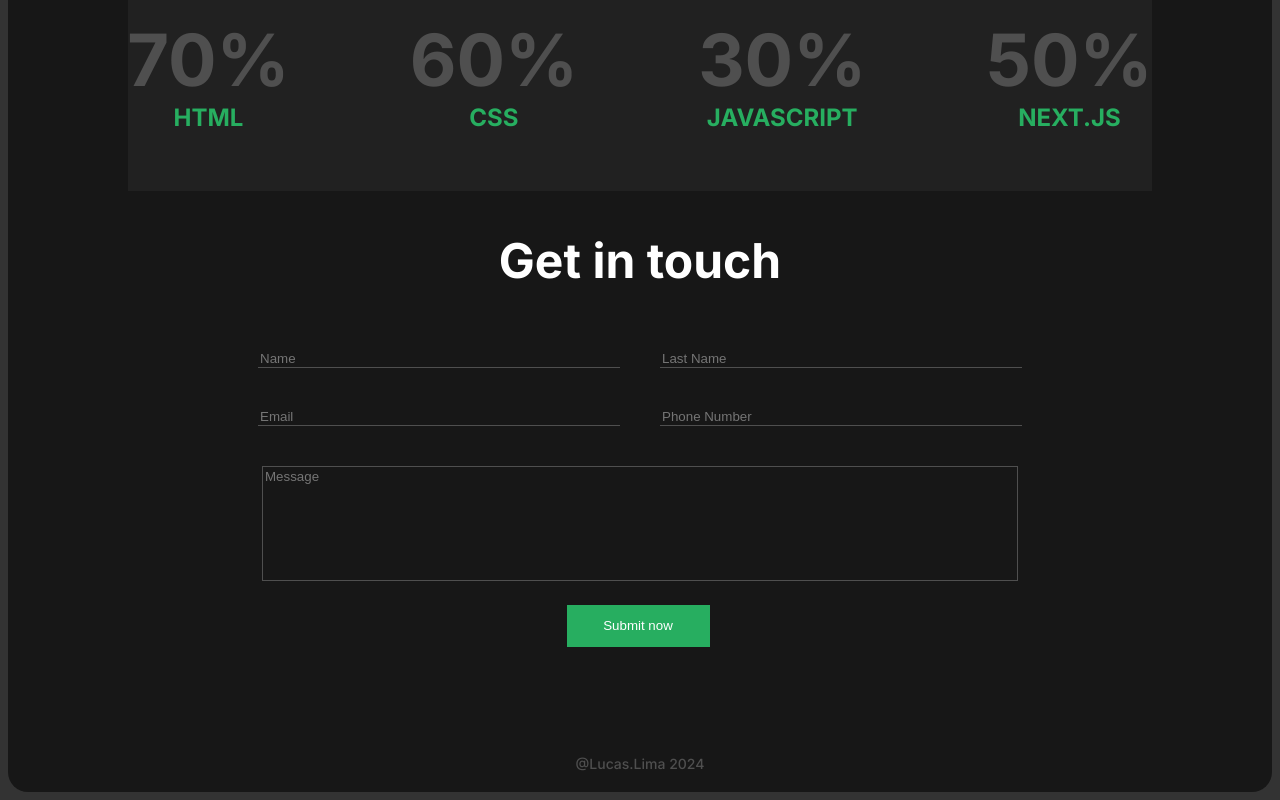
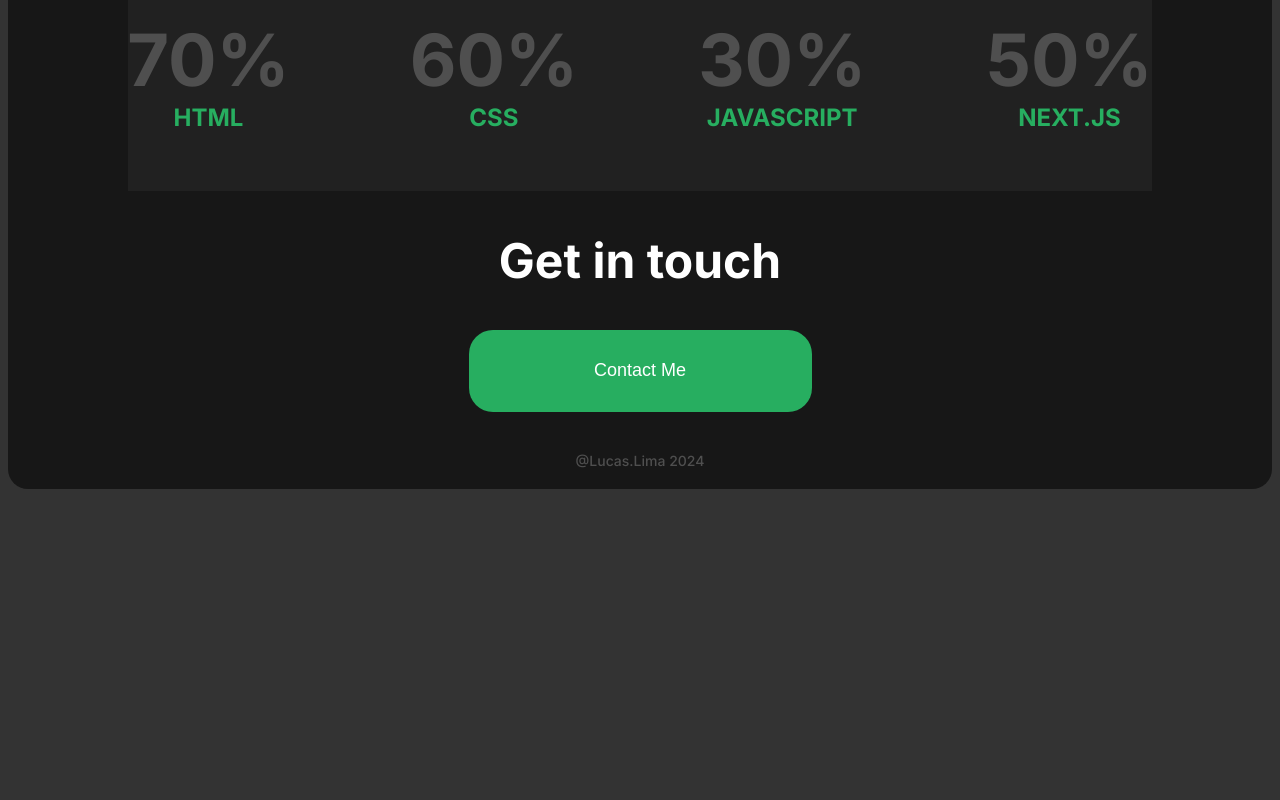
Before and after one commit to Lucas-Ribeiro-Lima/dustmist, a Next.js app: page / in a window 1280 px wide. Shown: the part 1954-2754 px from the top of the page. After the commit the page ends 2451 px from the top, so only its background shows below. Built offline with nearby package versions, Linux system fonts and the light colour scheme.

Commit message:
Modal Feature

```diff
--- a/components/contact/Contact.tsx
+++ b/components/contact/Contact.tsx
@@ -1,94 +1,14 @@
-'use client'
+import { Container, SecondaryTitle } from "@/styles/global-styles";
+import { ModalProvider } from "../modal/Modal";
+import { ContactForm } from "./ContactForm";
 
-import { Button, SecondaryTitle, Container, Form, Input, SpanError, TextArea } from '@/styles/global-styles'
-
-import { useForm } from 'react-hook-form'
-import { zodResolver } from '@hookform/resolvers/zod'
-import { z } from 'zod'
-
-import { FormEvent } from 'react'
-import axios from 'axios'
-
-type ContactFormData = z.infer<typeof ContactFormSchema>
-
-const ContactFormSchema = z.object(
-    {
-        name: z.string().min(4, 'Preencha seu nome'),
-        last_name: z.string().min(4, 'Preencha seu sobrenome'),
-        email: z.string().email('Formato de e-mail inválido'),
-        phone: z.string().min(1, 'Preencha seu número de contato'),
-        message: z.string().min(10, 'Escreva uma curta mensagem').max(512, 'Você ultrapassou o limite de 512 caracteres')
-    }
-)
-
-async function handleForm({ name, last_name, email, phone, message }: ContactFormData, event: FormEvent) {
-    event.preventDefault();
-
-    await axios
-        .post("/api/contact", { name, last_name, email, phone, message })
-        .then((res) => console.log({ res }))
-        .catch((error) => {
-            console.error(error.message)
-            throw new Error("Error on form submit");
-        })
-
-}
-
-export const Contact = () => {
-
-    const { register, handleSubmit, formState: { errors } } = useForm<ContactFormData>({ resolver: zodResolver(ContactFormSchema) });
-
-    return (
-        <Container id='Contact'>
+export function Contact () {
+    return(
+        <Container id="Contact">
             <SecondaryTitle>Get in touch</SecondaryTitle>
-            <Form onSubmit={handleSubmit(handleForm)} autoComplete='off'>
-
-                <Container $flexRowContainer>
-                    <Container>
-                        <label>
-                            <Input {...register('name')} type='text' placeholder='Name'></Input>
-                            {errors.name && <SpanError>{errors.name.message}</SpanError>}
-                        </label>
-                    </Container>
-
-                    <Container>
-                        <label>
-                            <Input {...register('last_name')} type='text' placeholder='Last Name'></Input>
-                            {errors.last_name && <SpanError>{errors.last_name.message}</SpanError>}
-                        </label>
-                    </Container>
-                </Container>
-
-                <Container $flexRowContainer>
-
-                    <Container>
-                        <label>
-                            <Input {...register('email')} type='text' placeholder='Email'></Input>
-                            {errors.email && <SpanError>{errors.email.message}</SpanError>}
-                        </label>
-                    </Container>
-
-                    <Container>
-                        <label>
-                            <Input {...register('phone')} type='text' placeholder='Phone Number'></Input>
-                            {errors.phone && <SpanError>{errors.phone.message}</SpanError>}
-                        </label>
-                    </Container>
-
-                </Container>
-
-                <Container>
-                    <label>
-                        <TextArea {...register('message')} placeholder='Message'></TextArea>
-                        {errors.message && <SpanError>{errors.message.message}</SpanError>}
-                    </label>
-                </Container>
-
-                <Button $primary type='submit'>Submit now</Button>
-
-            </Form>
+            <ModalProvider openButtonText="Contact Me">
+                <ContactForm></ContactForm>
+            </ModalProvider>
         </Container>
     )
 }
-
-export default Contact;
--- /dev/null
+++ b/components/contact/ContactForm.tsx
@@ -0,0 +1,103 @@
+'use client'
+
+import { Button, Container, Form, Input, SecondaryTitle, SpanError, TextArea } from '@/styles/global-styles'
+import { FormEvent, useContext } from 'react'
+import { useForm } from 'react-hook-form'
+import { zodResolver } from '@hookform/resolvers/zod'
+import { z } from 'zod'
+import { ModalContext } from '@/components/modal/Modal'
+import axios from 'axios'
+import { ToggleLeft } from 'lucide-react'
+
+const ContactFormSchema = z.object(
+    {
+        name: z.string().min(4, 'Preencha seu nome'),
+        last_name: z.string().min(4, 'Preencha seu sobrenome'),
+        email: z.string().email('Formato de e-mail inválido'),
+        phone: z.string().min(1, 'Preencha seu número de contato'),
+        message: z.string().min(10, 'Escreva uma curta mensagem').max(512, 'Você ultrapassou o limite de 512 caracteres')
+    }
+)
+
+type ContactFormData = z.infer<typeof ContactFormSchema>
+
+async function handleForm({ name, last_name, email, phone, message }: ContactFormData, event: FormEvent) {
+    event.preventDefault();
+
+    await axios
+        .post("/api/contact", { name, last_name, email, phone, message })
+        .then((res) => {
+            console.log({ res });
+        })
+        .catch((error) => {
+            console.error(error.message);
+            throw new Error("Error on form submit");
+        })
+
+}
+
+export function ContactForm() {
+
+    const { register, handleSubmit, formState: { errors } } = useForm<ContactFormData>({ resolver: zodResolver(ContactFormSchema) });
+
+    const { toggleModal } = useContext(ModalContext)
+
+    return (
+        <Container id='Contact'>
+            <SecondaryTitle>
+                Contact Me
+            </SecondaryTitle>
+            <Form
+                onSubmit={handleSubmit(handleForm)}
+                onReset={toggleModal}
+                autoComplete='off'>
+                <Container $flexRowContainer>
+                    <Container>
+                        <label>
+                            <Input {...register('name')} type='text' placeholder='Name'></Input>
+                            {errors.name && <SpanError>{errors.name.message}</SpanError>}
+                        </label>
+                    </Container>
+
+                    <Container>
+                        <label>
+                            <Input {...register('last_name')} type='text' placeholder='Last Name'></Input>
+                            {errors.last_name && <SpanError>{errors.last_name.message}</SpanError>}
+                        </label>
+                    </Container>
+                </Container>
+
+                <Container $flexRowContainer>
+
+                    <Container>
+                        <label>
+                            <Input {...register('email')} type='text' placeholder='Email'></Input>
+                            {errors.email && <SpanError>{errors.email.message}</SpanError>}
+                        </label>
+                    </Container>
+
+                    <Container>
+                        <label>
+                            <Input {...register('phone')} type='text' placeholder='Phone Number'></Input>
+                            {errors.phone && <SpanError>{errors.phone.message}</SpanError>}
+                        </label>
+                    </Container>
+
+                </Container>
+
+                <Container>
+                    <label>
+                        <TextArea {...register('message')} placeholder='Message'></TextArea>
+                        {errors.message && <SpanError>{errors.message.message}</SpanError>}
+                    </label>
+                </Container>
+
+                <Container $flexRowContainer>
+                    <Button $primary type='submit'>Submit now</Button>
+                    <Button $close type='reset'>Cancel</Button>
+                </Container>
+
+            </Form>
+        </Container>
+    )
+}
--- /dev/null
+++ b/components/modal/Modal.tsx
@@ -0,0 +1,37 @@
+'use client'
+
+import { ContainerModal, BigButton } from "@/styles/global-styles"
+import { ReactNode, createContext, useState } from "react"
+
+
+type ModalContextType = {
+    isOpen: boolean,
+    toggleModal: () => void,
+}
+
+type ModalProviderType = {
+    openButtonText: string,
+    children: ReactNode,
+}
+
+export const ModalContext = createContext({} as ModalContextType)
+
+export function ModalProvider({ children, openButtonText}: ModalProviderType) {
+
+    const [isOpen, setIsOpen] = useState(false);
+
+    const toggleModal = () => {
+        setIsOpen(!isOpen)
+    }
+
+    return (
+        <ModalContext.Provider value={{ isOpen, toggleModal }}>
+            {isOpen && (
+                <ContainerModal>
+                    {children}
+                </ContainerModal>
+            )}
+            <BigButton onClick={toggleModal}> {openButtonText} </BigButton>
+        </ModalContext.Provider>
+    )
+}
--- a/package.json
+++ b/package.json
@@ -13,6 +13,7 @@
     "@vercel/node": "^3.0.14",
     "axios": "^1.6.2",
     "babel-plugin-styled-components": "^2.1.4",
+    "lucide-react": "^0.303.0",
     "mongodb": "^6.3.0",
     "next": "14.0.4",
     "react": "^18",
@@ -25,6 +26,7 @@
     "@types/node": "20.10.5",
     "@types/react": "18.2.45",
     "@types/react-dom": "^18",
+    "autoprefixer": "^10.4.16",
     "eslint": "^8",
     "eslint-config-next": "14.0.4",
     "typescript": "5.3.3"
--- a/src/app/layout.tsx
+++ b/src/app/layout.tsx
@@ -2,6 +2,7 @@
 import { Inter } from 'next/font/google'
 import { GlobalStyle, GlobalContainer, Layout } from '@/styles/global-styles'
 import StyledComponentsRegistry from '../../lib/registry'
+
 
 const inter = Inter({ subsets: ['latin'] })
 
--- a/src/app/page.tsx
+++ b/src/app/page.tsx
@@ -1,9 +1,9 @@
 import AboutMe from "@/components/aboutMe/AboutMe";
-import Contact from "@/components/contact/Contact";
 import Header from "@/components/header/Header";
 import Competencies from "@/components/competencies/Competencies";
 import Footer from "@/components/footer/Footer";
 import Description from "@/components/description/Description";
+import { Contact } from "@/components/contact/Contact";
 
 export default function Home() {
   return (
--- a/styles/global-styles.ts
+++ b/styles/global-styles.ts
@@ -1,4 +1,5 @@
 'use client'
+
 
 import styled, {css, createGlobalStyle} from "styled-components"
 import * as Pallete from './variables'
@@ -33,11 +34,12 @@
     border-radius: 20px;
 `;
 
-export const Container = styled.div<{$flexRowContainer?:boolean}>`
+export const Container = styled.div<{$flexRowContainer?:boolean, $BackgroundContainer?: string}>`
     display: flex;
     flex-direction: column;
     justify-content: center;
     align-items: center;
+    background-color: ${props => props.$BackgroundContainer};
     ${props => props.$flexRowContainer &&
         css`
             flex-direction: row;
@@ -47,6 +49,20 @@
                 flex-direction: column;
              }
         `}
+`
+
+export const ContainerModal = styled.div`
+    position: fixed;
+    top: 10%;
+    background-color: #333;
+    height: fit-content;
+    width: 50%;
+    border-radius: 36px;
+    padding: 20px;
+    @media ( max-width: 1240px ) {
+        width: 100vw;
+        height: 100vh;
+    }
 `
 
 export const MainTitle = styled.h1`
@@ -81,7 +97,7 @@
     font-weight: ${Pallete.MD_FONT_WEIGHT};
 `;
 
-export const Button = styled.button<{ $primary?:boolean }>`
+export const Button = styled.button<{ $primary?:boolean, $close?: boolean }>`
     width: 143px;
     height: 42px;
     margin-right: 4px;
@@ -95,6 +111,45 @@
         border: none;
         `
     }
+    ${props =>
+        props.$close && css `
+        background: ${Pallete.RED_COLOR};
+        color: ${Pallete.BLACK_COLOR};
+        border: none;
+        `
+    }
+    a{
+        text-decoration: none;
+        color: ${Pallete.WHITE_COLOR};
+    }
+`
+
+export const CloseButton = styled.button`
+    position: relative;
+    left: 12rem;
+    width: 243px;
+    height: 82px;
+    margin-right: 4px;
+    color: ${Pallete.RED_COLOR};
+    border: none;
+    background: transparent;
+    cursor: pointer;
+`
+
+export const BigButton = styled.button`
+    width: 343px;
+    height: 82px;
+    color: #FFFF;
+    margin-bottom: 40px;
+    border: none;
+    border-radius: 24px;
+    font-size: ${Pallete.MD_FONT_SIZE};
+    font-weight: ${Pallete.MD_FONT_WEIGHT};
+    background: ${Pallete.GREEN_COLOR};
+    :hover{
+        background-color: #17502f;
+    }
+    cursor: pointer;
     a{
         text-decoration: none;
         color: ${Pallete.WHITE_COLOR};
```
Also changed, not shown: 1 other file (tests, documents, lock files or other folders). Lines whose indentation alone changed are shown as unchanged.
